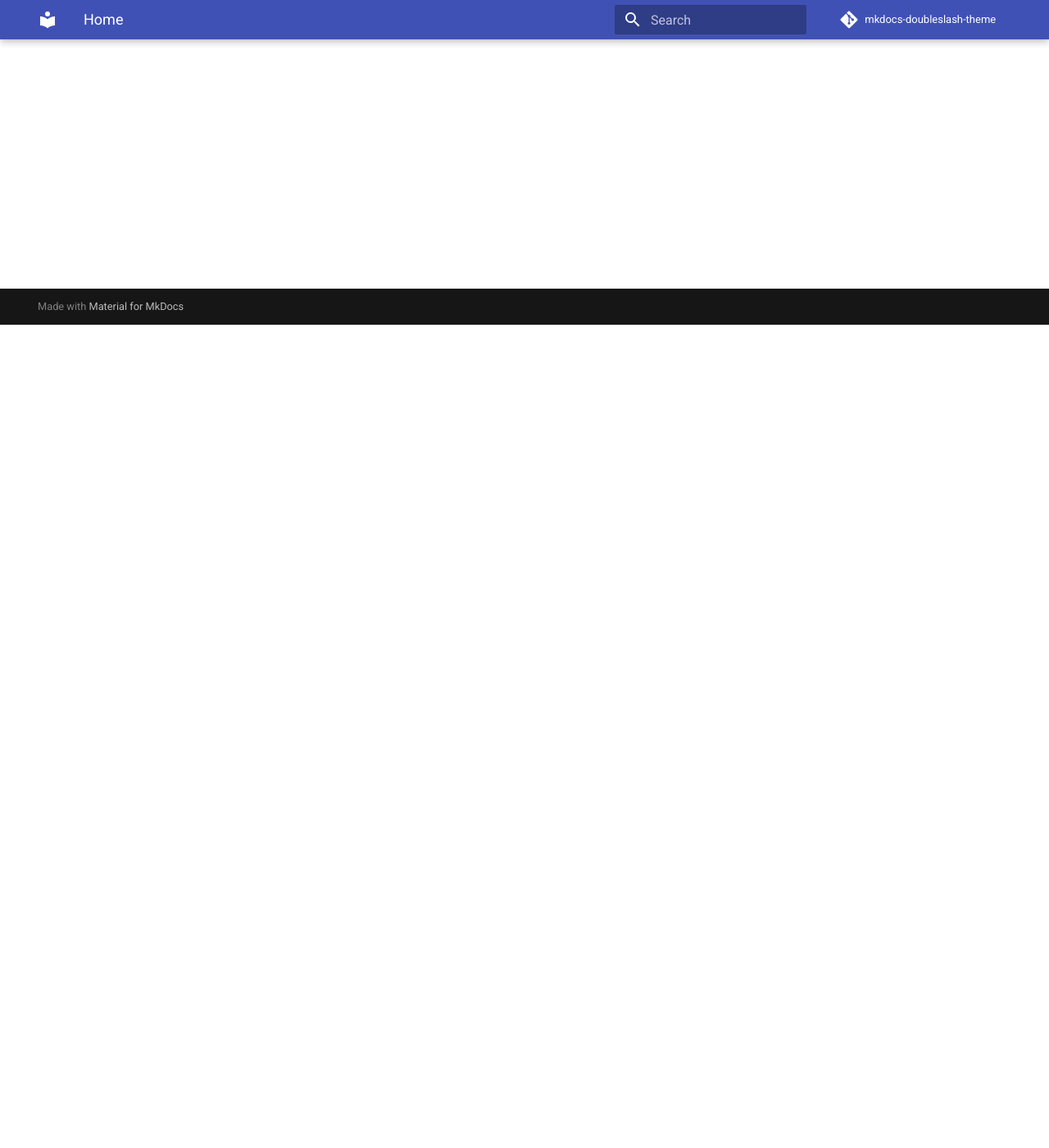
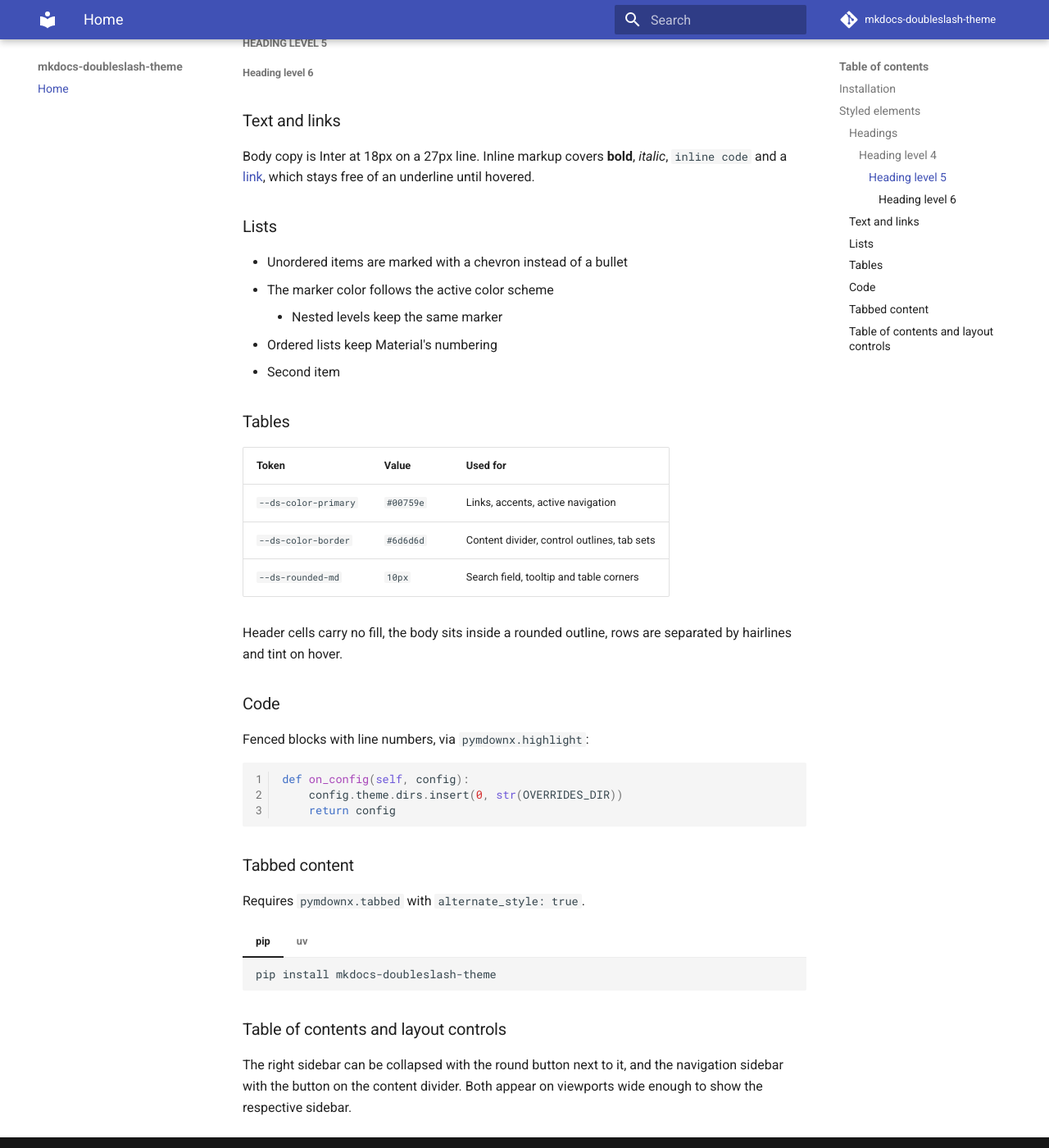
Before and after one commit to doubleSlashde/mkdocs-doubleslash-theme, an MkDocs documentation site: the page built from docs/index.md, in a window 1280 px wide and 1400 px high, scrolled down 1004 px. Shown: the whole window at 82% size. Built offline with MkDocs 1.6.1 and Material for MkDocs 9.7.7, drawn with Linux system fonts in a browser that asks for light colours; comment, search, counter and statistics services are not loaded; some of the changed text lies outside the part shown.

Commit message:
feat: style tabbed sets and make the border token scheme-aware
border and radius on .md-typeset .tabbed-set plus 1rem side padding on
the content; --ds-color-border becomes #c6c6c6 in light and resolves to
the new --ds-color-dark-border in slate, which also replaces the table's
own slate overrides. the sample page now renders the styled elements and
local-preview serves on port 8010.

````diff
--- a/docs/index.md
+++ b/docs/index.md
@@ -22,3 +22,77 @@
 - Apply a custom stylesheet with the doubleSlash styles
 - Set the doubleSlash logo and favicon (if no custom logo is configured)
 - Configure the Material for MkDocs theme with the doubleSlash color palette
+
+## Styled elements
+
+The sections below render the elements the theme restyles, so a change to the
+stylesheet can be checked in both color schemes on a single page.
+
+### Headings
+
+Headings use Inter SemiBold on the docs type scale, from 45px for the page
+title down to 18px for level 6.
+
+#### Heading level 4
+
+##### Heading level 5
+
+###### Heading level 6
+
+### Text and links
+
+Body copy is Inter at 18px on a 27px line. Inline markup covers **bold**,
+*italic*, `inline code` and a [link](https://doubleslash.style/), which stays
+free of an underline until hovered.
+
+### Lists
+
+- Unordered items are marked with a chevron instead of a bullet
+- The marker color follows the active color scheme
+    - Nested levels keep the same marker
+
+1. Ordered lists keep Material's numbering
+2. Second item
+
+### Tables
+
+| Token | Value | Used for |
+| --- | --- | --- |
+| `--ds-color-primary` | `#00759e` | Links, accents, active navigation |
+| `--ds-color-border` | `#6d6d6d` | Content divider, control outlines, tab sets |
+| `--ds-rounded-md` | `10px` | Search field, tooltip and table corners |
+
+Header cells carry no fill, the body sits inside a rounded outline, rows are
+separated by hairlines and tint on hover.
+
+### Code
+
+Fenced blocks with line numbers, via `pymdownx.highlight`:
+
+```python linenums="1"
+def on_config(self, config):
+    config.theme.dirs.insert(0, str(OVERRIDES_DIR))
+    return config
+```
+
+### Tabbed content
+
+Requires `pymdownx.tabbed` with `alternate_style: true`.
+
+=== "pip"
+
+    ```shell
+    pip install mkdocs-doubleslash-theme
+    ```
+
+=== "uv"
+
+    ```shell
+    uv add mkdocs-doubleslash-theme
+    ```
+
+### Table of contents and layout controls
+
+The right sidebar can be collapsed with the round button next to it, and the
+navigation sidebar with the button on the content divider. Both appear on
+viewports wide enough to show the respective sidebar.
--- a/mkdocs.yml
+++ b/mkdocs.yml
@@ -17,6 +17,8 @@
   - pymdownx.highlight:
       anchor_linenums: true
   - pymdownx.superfences
+  - pymdownx.tabbed:
+      alternate_style: true
 
 nav:
   - Home: index.md
````
Also changed, not shown: README.md (+1 -1 lines), mkdocs_doubleslash_theme/assets/stylesheets/mkdocs-doubleslash-theme.css (+16 -10 lines), 1 other file.
